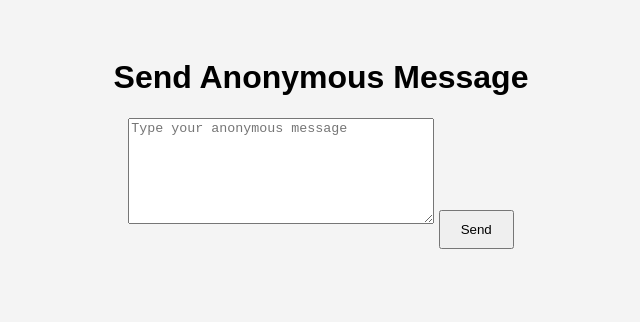
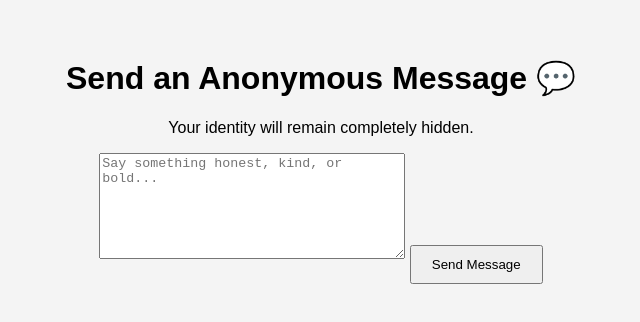
Before and after one commit to faithkelsi/anonymous-message-app, a website: page public/index.html in a window 1280 px wide. Shown: the whole page, without its empty margins (319-959 px from the left). Drawn offline with Linux system fonts and the light colour scheme.

Commit message:
Update index.html

```diff
--- a/public/index.html
+++ b/public/index.html
@@ -1,17 +1,27 @@
 <!DOCTYPE html>
-<html>
+<html lang="en">
 <head>
-  <title>Anonymous Message</title>
+  <meta charset="UTF-8">
+  <title>Send Anonymous Message</title>
   <link rel="stylesheet" href="style.css">
 </head>
 <body>
 
-  <h1>Send Anonymous Message</h1>
+  <div class="card">
+    <h1>Send an Anonymous Message 💬</h1>
+    <p class="subtitle">
+      Your identity will remain completely hidden.
+    </p>
 
-  <textarea id="message" placeholder="Type your anonymous message"></textarea>
-  <button onclick="sendMessage()">Send</button>
+    <textarea
+      id="message"
+      placeholder="Say something honest, kind, or bold..."
+    ></textarea>
 
-  <p id="status"></p>
+    <button onclick="sendMessage()">Send Message</button>
+
+    <p id="status" class="status"></p>
+  </div>
 
   <script src="script.js"></script>
 </body>
```
